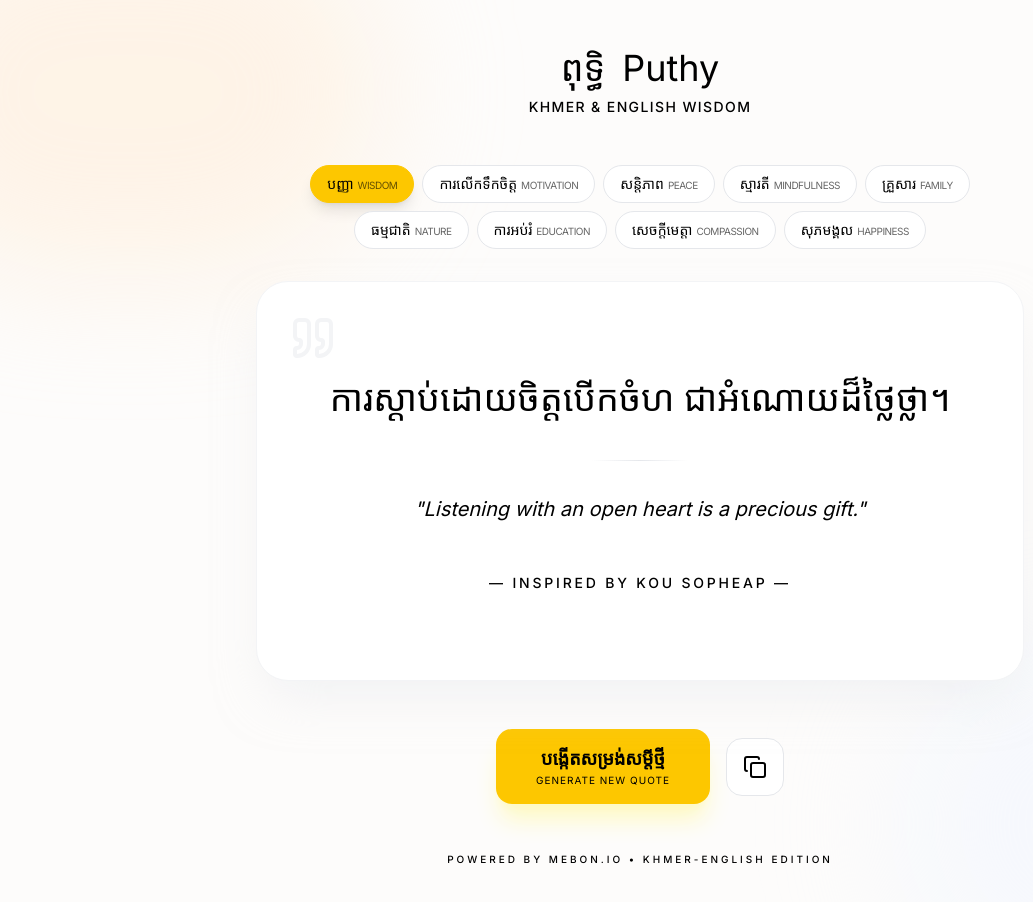
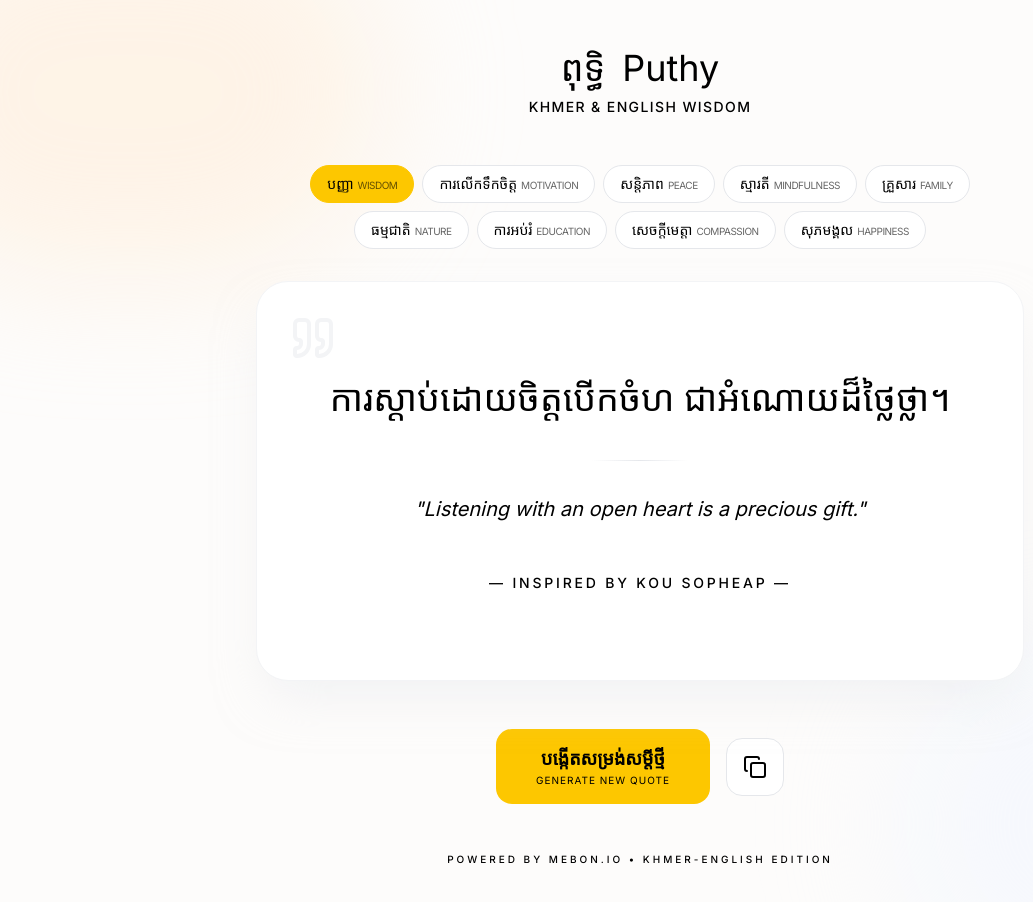
Before and after one commit to kong44/puthy, a React (Vite) app: page / in a window 1280 px wide. Shown: the top 902 px of the page, without its empty margins (0-1033 px from the left). Built offline with nearby package versions, Linux system fonts and the light colour scheme; no server answers; a web font is replaced by a local one.

Commit message:
fix: Remove redundant box shadows from buttons
Removes unnecessary `shadow-lg` and `shadow-xl` classes from category and generate quote buttons. These shadows were redundant and could be visually distracting.

```diff
--- a/src/App.tsx
+++ b/src/App.tsx
@@ -78,7 +78,7 @@ export default function App() {
               disabled={loading}
               className={`px-3 py-1.5 md:px-4 md:py-2 rounded-full text-xs md:text-sm transition-all duration-300 border ${
                 category === cat.id
-                  ? 'bg-yellow-400 text-black border-yellow-400 shadow-lg'
+                  ? 'bg-yellow-400 text-black border-yellow-400'
                   : 'bg-white text-black border-gray-200 hover:border-black'
               }`}
             >
@@ -136,7 +136,7 @@ export default function App() {
           <button
             onClick={() => fetchNewQuote()}
             disabled={loading}
-            className="w-full sm:w-auto group flex flex-col items-center bg-yellow-400 hover:bg-yellow-500 text-black px-8 md:px-10 py-3 md:py-4 rounded-xl md:rounded-2xl font-semibold shadow-xl shadow-yellow-100 transition-all active:scale-95 disabled:opacity-50"
+            className="w-full sm:w-auto group flex flex-col items-center bg-yellow-400 hover:bg-yellow-500 text-black px-8 md:px-10 py-3 md:py-4 rounded-xl md:rounded-2xl font-semibold transition-all active:scale-95 disabled:opacity-50"
           >
             <span className="text-base md:text-lg">បង្កើតសម្រង់សម្តីថ្មី</span>
             <span className="text-[8px] md:text-[10px] uppercase tracking-widest font-normal">Generate New Quote</span>
```
